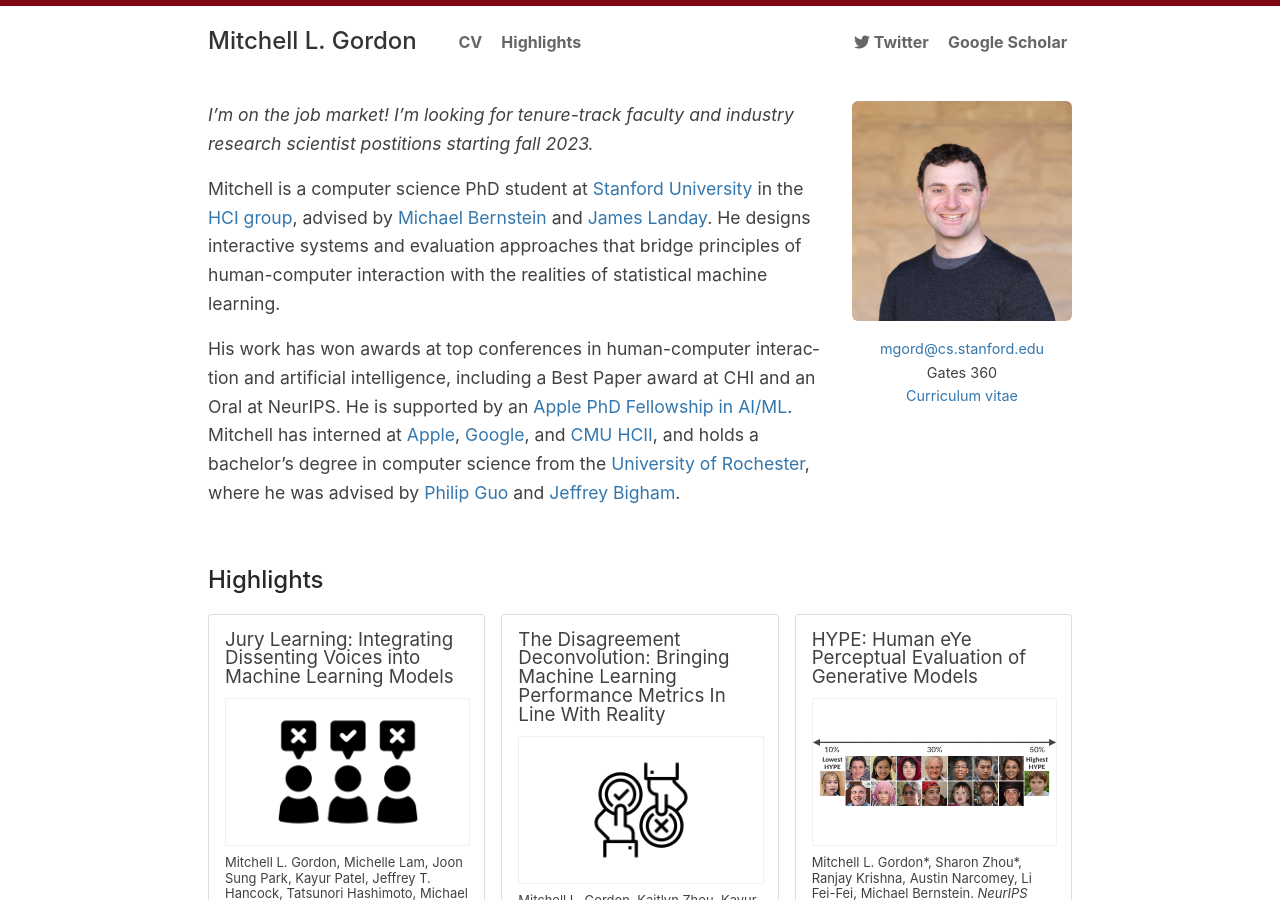
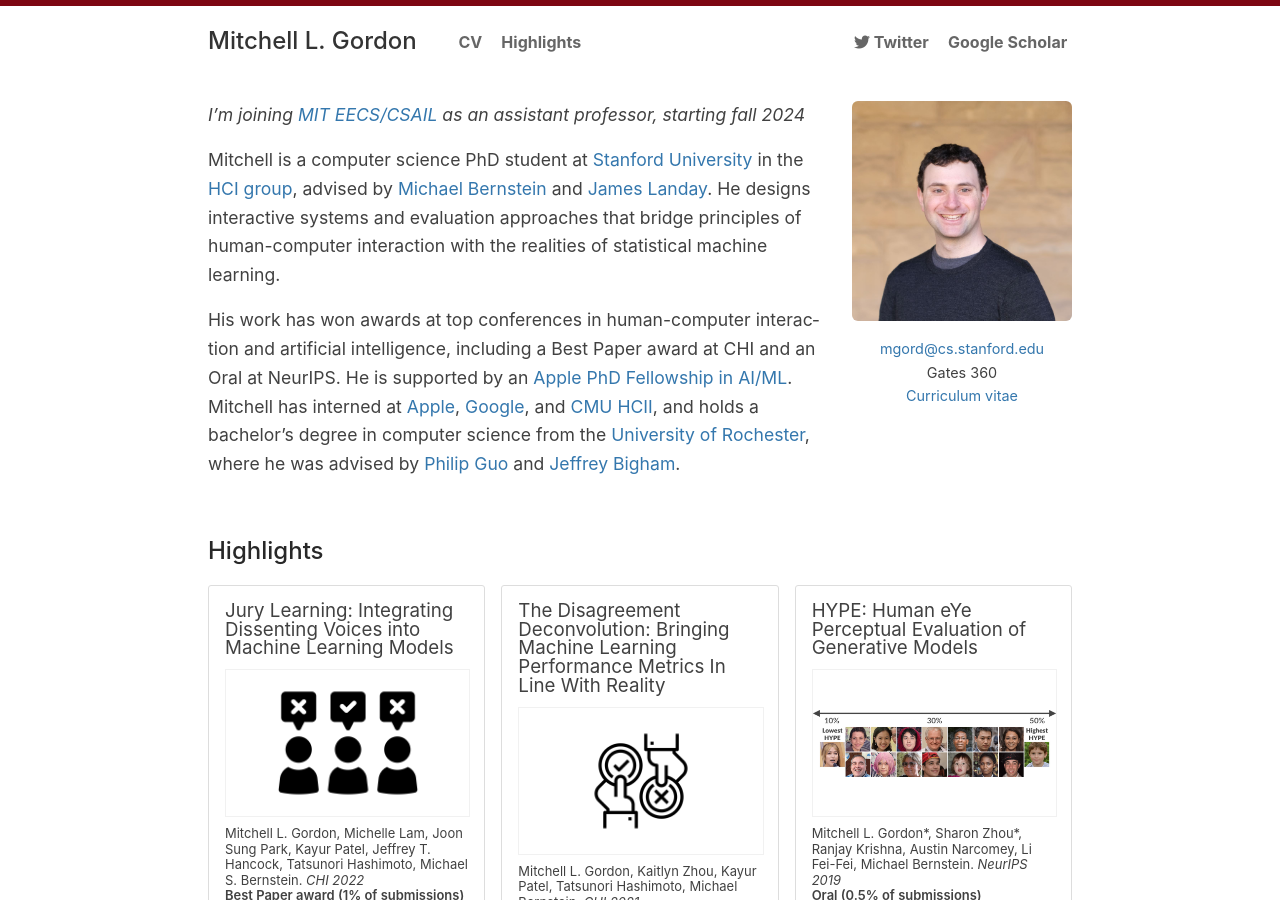
Before and after one commit to mitchellg/mitchellg.github.io, a Jekyll site: the page built from index.md, in a window 1280 px wide and 900 px high. Built offline with Jekyll 4.4.1, drawn with Linux system fonts in a browser that asks for light colours; a style sheet for code colours, icons or effects is not loaded.

Commit message:
Update index.md

```diff
--- a/index.md
+++ b/index.md
@@ -9,7 +9,7 @@ class: home
 <div class="columns" markdown="1">
 
 <div class="intro" markdown="1">
-*I'm on the job market! I'm looking for tenure-track faculty and industry research scientist postitions starting fall 2023.*
+*I'm joining [MIT EECS/CSAIL](https://www.eecs.mit.edu/) as an assistant professor, starting fall 2024*
 
 Mitchell is a computer science PhD student at [Stanford University](http://www.stanford.edu/) in the [HCI group](http://hci.stanford.edu/), advised by [Michael Bernstein](https://hci.stanford.edu/msb/) and [James Landay](https://www.landay.org/). He designs interactive systems and evaluation approaches that bridge principles of human-computer interaction with the realities of statistical machine learning.
 
```
